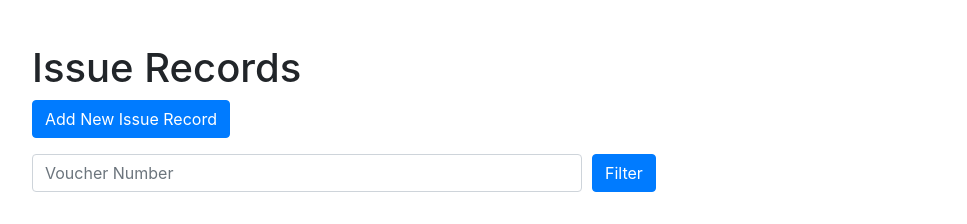
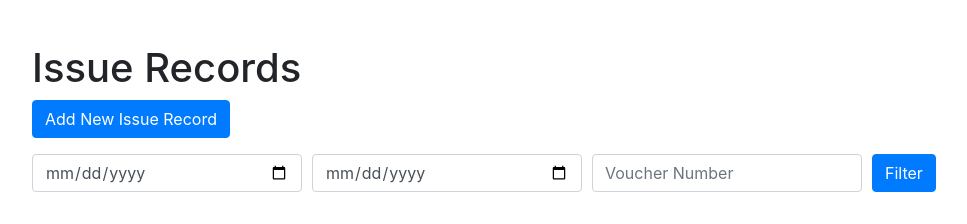
Before and after one commit to Mesele9/erp_django, a Django app: page /store/issue-records/ in a window 1280 px wide. Shown: the part 56-280 px from the top of the page, without its empty margins (53-1020 px from the left). Run offline with Django 4.2, Linux system fonts and the light colour scheme; data that the repository does not hold is empty; some libraries are stand-ins or nearby versions.

Commit message:
added date range filter to purchase and issue list

```diff
--- a/store/forms.py
+++ b/store/forms.py
@@ -78,10 +78,14 @@ class ItemFilterForm(forms.Form):
         widget=forms.Select(attrs={'placeholder': 'Subcategory'}))
 
 class PurchaseRecordFilterForm(forms.Form):
+    date_from = forms.DateField(label=False, required=False, widget=forms.DateInput(attrs={'type': 'date'}))
+    date_to = forms.DateField(label=False, required=False, widget=forms.DateInput(attrs={'type': 'date'}))
     voucher_number = forms.CharField(required=False, label=False,
         widget=forms.TextInput(attrs={'placeholder': 'Voucher Number'}))
 
 class IssueRecordFilterForm(forms.Form):
+    date_from = forms.DateField(label=False, required=False, widget=forms.DateInput(attrs={'type': 'date'}))
+    date_to = forms.DateField(label=False, required=False, widget=forms.DateInput(attrs={'type': 'date'}))
     voucher_number = forms.CharField(required=False, label=False,
         widget=forms.TextInput(attrs={'placeholder': 'Voucher Number'}))
 
--- a/store/templates/store/issue_record_list.html
+++ b/store/templates/store/issue_record_list.html
@@ -10,6 +10,8 @@
 
 <form method="get" class="mb-3">
     <div class="form-row">
+        <div class="col">{{ form.date_from|as_crispy_field }}</div>
+        <div class="col">{{ form.date_to| as_crispy_field }}</div>
         <div class="col">
             {{ form.voucher_number|as_crispy_field }}
         </div>
--- a/store/templates/store/purchase_record_list.html
+++ b/store/templates/store/purchase_record_list.html
@@ -10,6 +10,8 @@
 
 <form method="get" class="mb-3">
     <div class="form-row">
+        <div class="col">{{ form.date_from|as_crispy_field }}</div>
+        <div class="col">{{ form.date_to| as_crispy_field }}</div>
         <div class="col">
             {{ form.voucher_number|as_crispy_field }}
         </div>
--- a/store/views.py
+++ b/store/views.py
@@ -1,5 +1,4 @@
 from django.contrib.auth.decorators import login_required, user_passes_test
-from django.forms import DecimalField, FloatField
 from django.http import JsonResponse
 from django.shortcuts import render, redirect, get_object_or_404
 from django.db.models import F, Sum, Q, Avg
@@ -37,8 +36,6 @@ def supplier_list(request):
     if form.is_valid():
         if form.cleaned_data['name']:
             suppliers = suppliers.filter(name__icontains=form.cleaned_data['name'])
-        if form.cleaned_data['tin_number']:
-            suppliers = suppliers.filter(tin_number=form.cleaned_data['tin_number'])
 
     return render(request, 'store/supplier_list.html', {'suppliers': suppliers, 'form': form})
 
@@ -118,12 +115,15 @@ def item_delete(request, pk):
 def purchase_record_list(request):
     form = PurchaseRecordFilterForm(request.GET or None)
     purchase_records = PurchaseRecord.objects.all()
-    for p in purchase_records:
-        print(p.total_value)
 
     if form.is_valid():
+        if form.cleaned_data['date_from']:
+            purchase_records = purchase_records.filter(date__gte=form.cleaned_data['date_from'])
+        if form.cleaned_data['date_to']:
+            purchase_records = purchase_records.filter(date__lte=form.cleaned_data['date_to'])
         if form.cleaned_data['voucher_number']:
             purchase_records = purchase_records.filter(voucher_number__icontains=form.cleaned_data['voucher_number'])
+
 
     return render(request, 'store/purchase_record_list.html', {'purchase_records': purchase_records, 'form': form})
 
@@ -180,6 +180,10 @@ def issue_record_list(request):
     issue_records = IssueRecord.objects.all()
 
     if form.is_valid():
+        if form.cleaned_data['date_from']:
+            issue_records = issue_records.filter(date__gte=form.cleaned_data['date_from'])
+        if form.cleaned_data['date_to']:
+            issue_records = issue_records.filter(date__lte=form.cleaned_data['date_to'])
         if form.cleaned_data['voucher_number']:
             issue_records = issue_records.filter(voucher_number__icontains=form.cleaned_data['voucher_number'])
 
```
